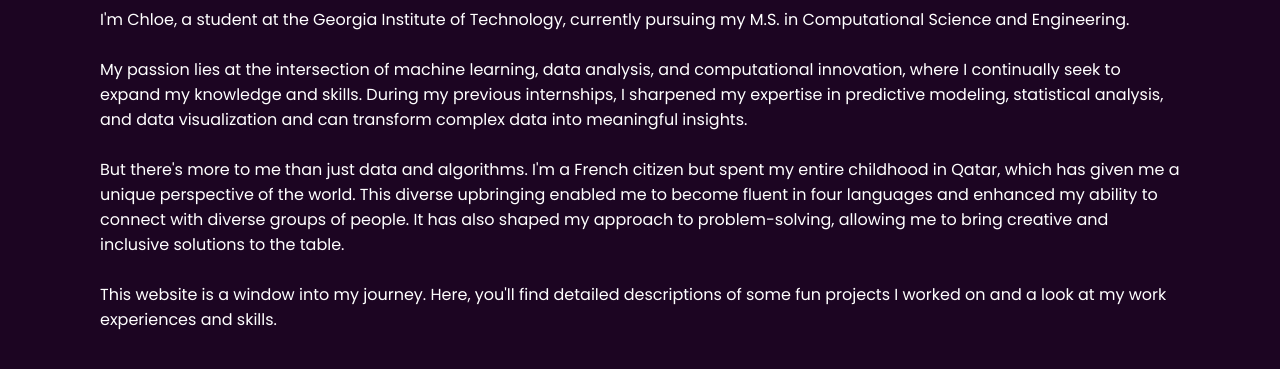
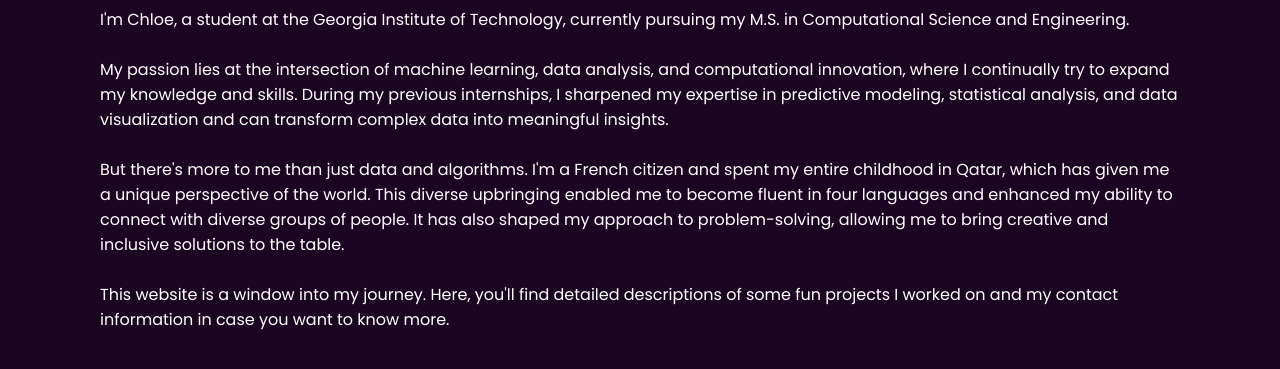
Before and after one commit to Chloesaleh1/Chloesaleh1.github.io, a plain HTML site: page index.html in a window 1280 px wide. Shown: the part 988-1357 px from the top of the page. Drawn offline with nearby package versions, Linux system fonts and the light colour scheme.

Commit message:
Update about description

```diff
--- a/index.html
+++ b/index.html
@@ -32,17 +32,17 @@
         Science and Engineering. <br><br>
 
         My passion lies at the intersection of machine learning, data analysis, and computational innovation,
-        where I continually seek to expand my knowledge and skills. During my previous internships, I sharpened
+        where I continually try to expand my knowledge and skills. During my previous internships, I sharpened
         my expertise in predictive modeling, statistical analysis, and data visualization and can transform complex data
         into meaningful insights. <br><br>
 
-        But there's more to me than just data and algorithms. I'm a French citizen but spent my entire childhood in Qatar, which
+        But there's more to me than just data and algorithms. I'm a French citizen and spent my entire childhood in Qatar, which
         has given me a unique perspective of the world. This diverse upbringing enabled me to become fluent in four languages
         and enhanced my ability to connect with diverse groups of people. It has also shaped my approach to problem-solving,
         allowing me to bring creative and inclusive solutions to the table. <br><br>
 
         This website is a window into my journey. Here, you'll find detailed descriptions of some fun projects I worked on and
-        a look at my work experiences and skills. <br><br>
+        my contact information in case you want to know more. <br><br>
     </p>
 </div>
 <!-- partial -->
```
